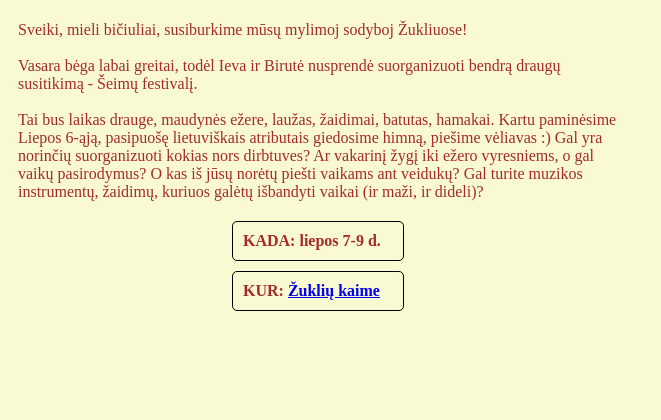
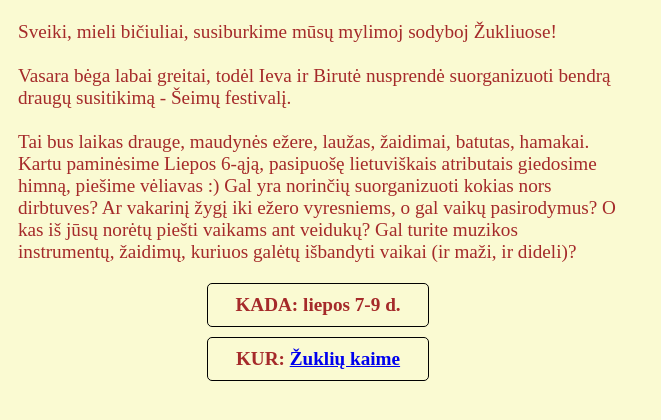
Before and after one commit to BiruteVer/seimuFestivalisZukliuose, a plain HTML site: page index.html in a window 1280 px wide. Shown: the part 360-780 px from the top of the page, without its empty margins (0-661 px from the left). Drawn offline with Linux system fonts and the light colour scheme.

Commit message:
font size change

```diff
--- a/styles.css
+++ b/styles.css
@@ -14,7 +14,7 @@ img {
 
 p {
     color:brown;
-    font-size: 16px;
+    font-size: 1.2em;
     max-width:600px;
     margin: 10px auto;
     padding: 10px;
@@ -24,8 +24,9 @@ p {
 .info {
     border: 1px solid black;
     border-radius: 5px;
-    width:150px;
+    width:200px;
     font-weight: bold;
+    text-align: center;
     }
 
 .info:hover {
```
